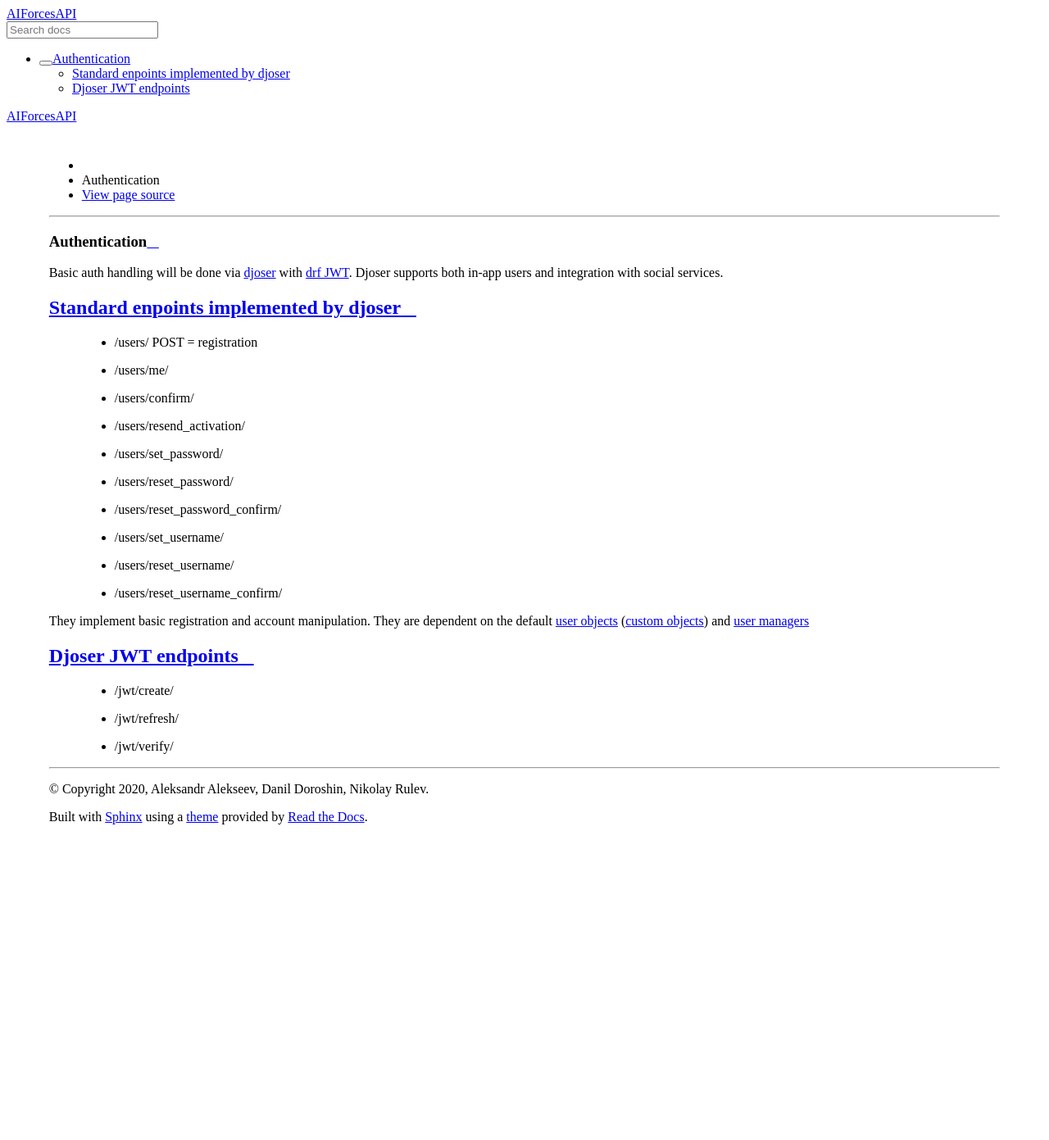
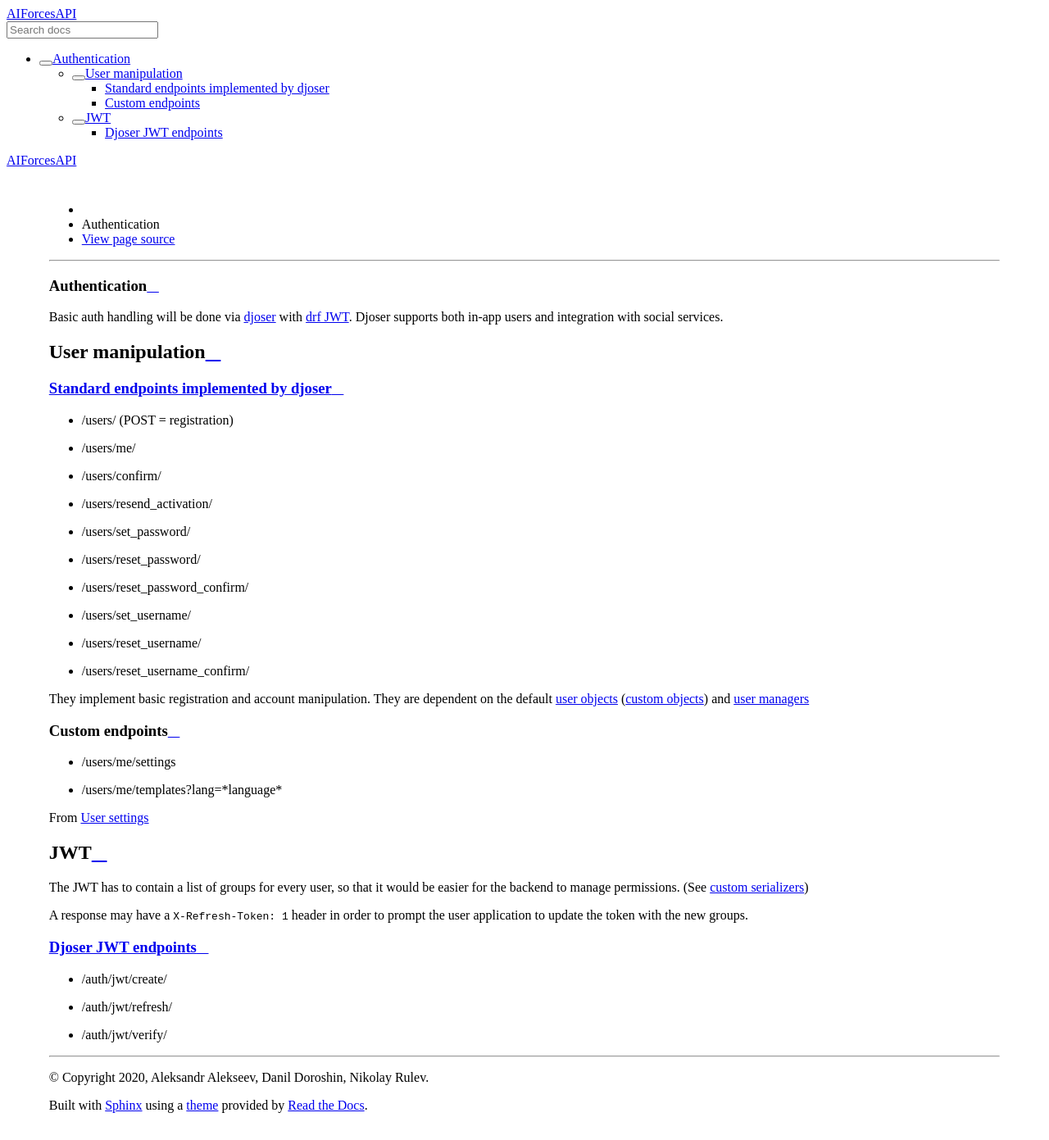
Before and after one commit to AIForces/AIForcesAPI, a Sphinx documentation site: the page built from docs/source/authentication.rst, in a window 1280 px wide. Shown: the whole page at 82% size. Built offline with Sphinx 7.4.7 and the Read the Docs theme 2.0.0, drawn with Linux system fonts in a browser that asks for light colours; before the commit the page ends 1040 px from its top, so only the background shows below that.

Commit message:
Auth update

```diff
--- a/docs/source/authentication.rst
+++ b/docs/source/authentication.rst
@@ -1,29 +1,48 @@
 Authentication
 --------------
 
+Basic auth handling will be done via `djoser <https://github.com/sunscrapers/djoser>`_
+with `drf JWT <https://github.com/davesque/django-rest-framework-simplejwt>`_.
+Djoser supports both in-app users and integration with social services.
 
-Basic auth handling will be done via `djoser <https://github.com/sunscrapers/djoser>`_ with `drf JWT <https://github.com/davesque/django-rest-framework-simplejwt>`_. Djoser supports both in-app users and integration with social services.
+User manipulation
+^^^^^^^^^^^^^^^^^
 
-`Standard enpoints implemented by djoser <https://djoser.readthedocs.io/en/latest/base_endpoints.html#base-endpoints>`_
-^^^^^^^^^^^^^^^^^^^^^^^^^^^^^^^^^^^^^^^^^^^^^^^^^^^^^^^^^^^^^^^^^^^^^^^^^^^^^^^^^^^^^^^^^^^^^^^^^^^^^^^^^^^^^^^^^^^^^^^
+`Standard endpoints implemented by djoser <https://djoser.readthedocs.io/en/latest/base_endpoints.html#base-endpoints>`_
+""""""""""""""""""""""""""""""""""""""""""""""""""""""""""""""""""""""""""""""""""""""""""""""""""""""""""""""""""""""""
 
- - /users/
-   POST = registration
- - /users/me/
- - /users/confirm/
- - /users/resend_activation/
- - /users/set_password/
- - /users/reset_password/
- - /users/reset_password_confirm/
- - /users/set_username/
- - /users/reset_username/
- - /users/reset_username_confirm/
+- /users/ (POST = registration)
+- /users/me/
+- /users/confirm/
+- /users/resend_activation/
+- /users/set_password/
+- /users/reset_password/
+- /users/reset_password_confirm/
+- /users/set_username/
+- /users/reset_username/
+- /users/reset_username_confirm/
 
 They implement basic registration and account manipulation. They are dependent on the default `user objects <https://docs.djangoproject.com/en/3.0/topics/auth/default/#user-objects>`_ (`custom objects <https://docs.djangoproject.com/en/3.0/topics/auth/customizing/#extending-the-existing-user-model>`_) and `user managers <https://docs.djangoproject.com/en/3.0/topics/auth/customizing/#writing-a-manager-for-a-custom-user-model>`_
 
+Custom endpoints
+""""""""""""""""
+
+- /users/me/settings
+- /users/me/templates?lang=*language*
+
+From :ref:`user-settings-label`
+
+JWT
+^^^
+The JWT has to contain a list of groups for every user, so that it would be
+easier for the backend to manage permissions. (See `custom serializers <https://github.com/davesque/django-rest-framework-simplejwt#customizing-token-claims>`_)
+
+A response may have a ``X-Refresh-Token: 1`` header in order to prompt the
+user application to update the token with the new groups.
+
 `Djoser JWT endpoints <https://djoser.readthedocs.io/en/latest/jwt_endpoints.html#jwt-endpoints>`_
-^^^^^^^^^^^^^^^^^^^^^^^^^^^^^^^^^^^^^^^^^^^^^^^^^^^^^^^^^^^^^^^^^^^^^^^^^^^^^^^^^^^^^^^^^^^^^^^^^^
+""""""""""""""""""""""""""""""""""""""""""""""""""""""""""""""""""""""""""""""""""""""""""""""""""
 
- - /jwt/create/
- - /jwt/refresh/
- - /jwt/verify/
+- /auth/jwt/create/
+- /auth/jwt/refresh/
+- /auth/jwt/verify/
```
